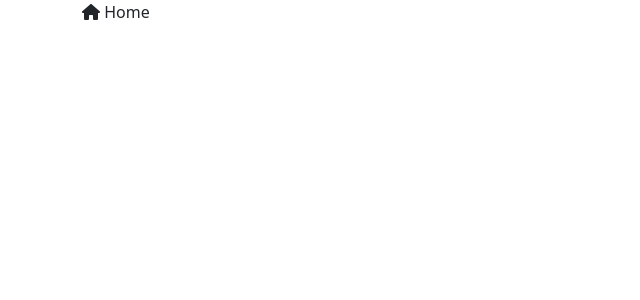
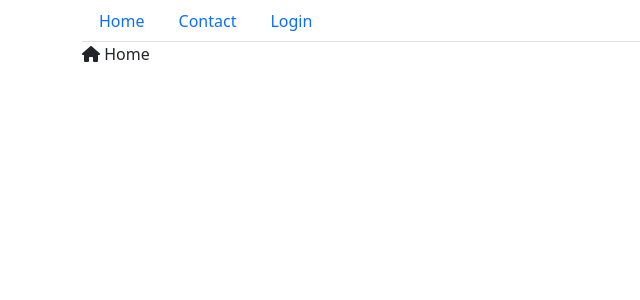
Before and after one commit to SlobodanSkaric/appgui, a React (Create React App) app: page / in a window 1280 px wide. Shown: the top 300 px of the page, without its empty margins (0-640 px from the left). Built offline with nearby package versions, Linux system fonts and the light colour scheme.

Commit message:
Create main menu component

```diff
--- a/src/commponents/App/App.tsx
+++ b/src/commponents/App/App.tsx
@@ -3,6 +3,7 @@ import './App.css';
 import { Container } from "react-bootstrap";
 import { faHome } from "@fortawesome/free-solid-svg-icons";
 import {FontAwesomeIcon } from "@fortawesome/react-fontawesome";
+
 
 function App() {
   return (
--- /dev/null
+++ b/src/commponents/ManeMenue/ManeMenue.tsx
@@ -0,0 +1,18 @@
+import  React from "react";
+import { Nav } from "react-bootstrap";
+import { Container } from "react-bootstrap";
+
+export class ManeMenue extends React.Component{
+    render(){
+        return(
+            <Container>
+                 <Nav variant="tabs">
+                <Nav.Link href="/">Home</Nav.Link>
+                <Nav.Link href="/contact">Contact</Nav.Link>
+                <Nav.Link href="/login">Login</Nav.Link>
+            </Nav>
+            </Container>
+
+        );
+    }
+}
--- a/src/index.tsx
+++ b/src/index.tsx
@@ -10,12 +10,14 @@ import "bootstrap/dist/js/bootstrap.min.js";
 import "@fortawesome/free-solid-svg-icons";
 import "@fortawesome/react-fontawesome";
 import "@fortawesome/fontawesome-svg-core";
+import { ManeMenue } from "./commponents/ManeMenue/ManeMenue";
 
 const root = ReactDOM.createRoot(
   document.getElementById('root') as HTMLElement
 );
 root.render(
   <React.StrictMode>
+    <ManeMenue></ManeMenue>
     <App />
   </React.StrictMode>
 );
```
